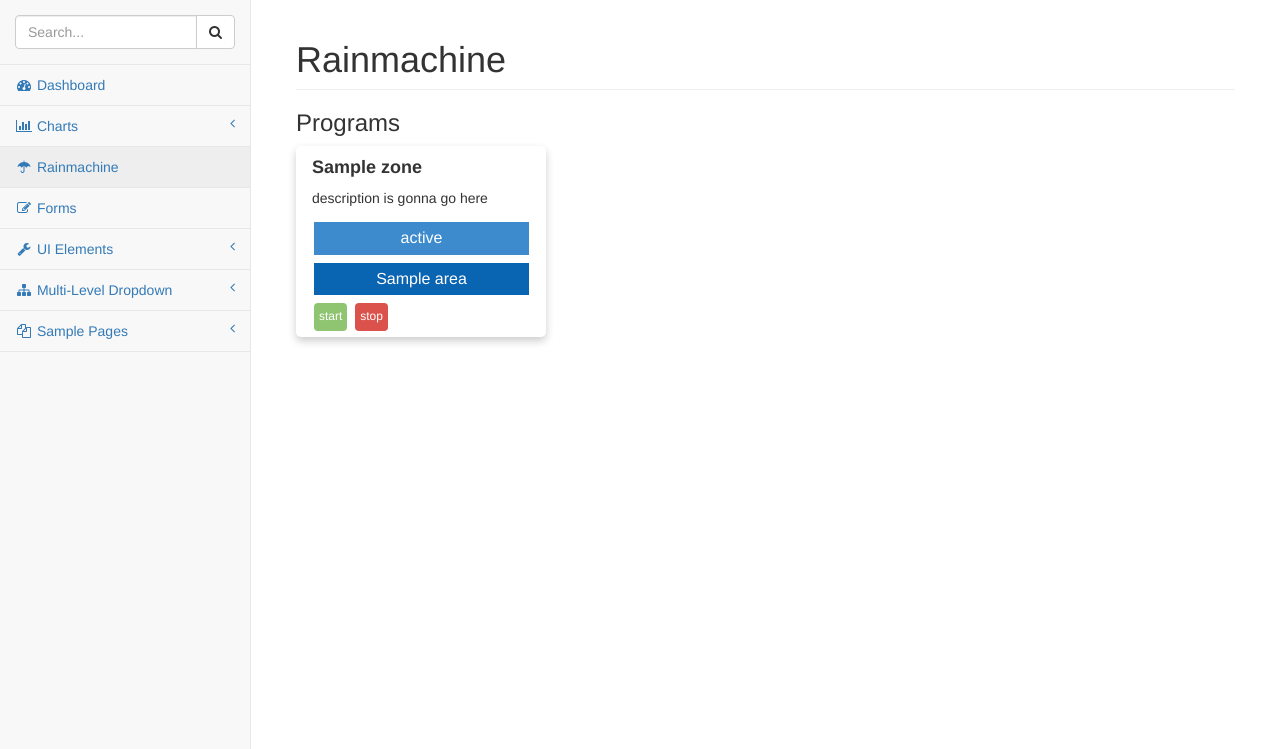
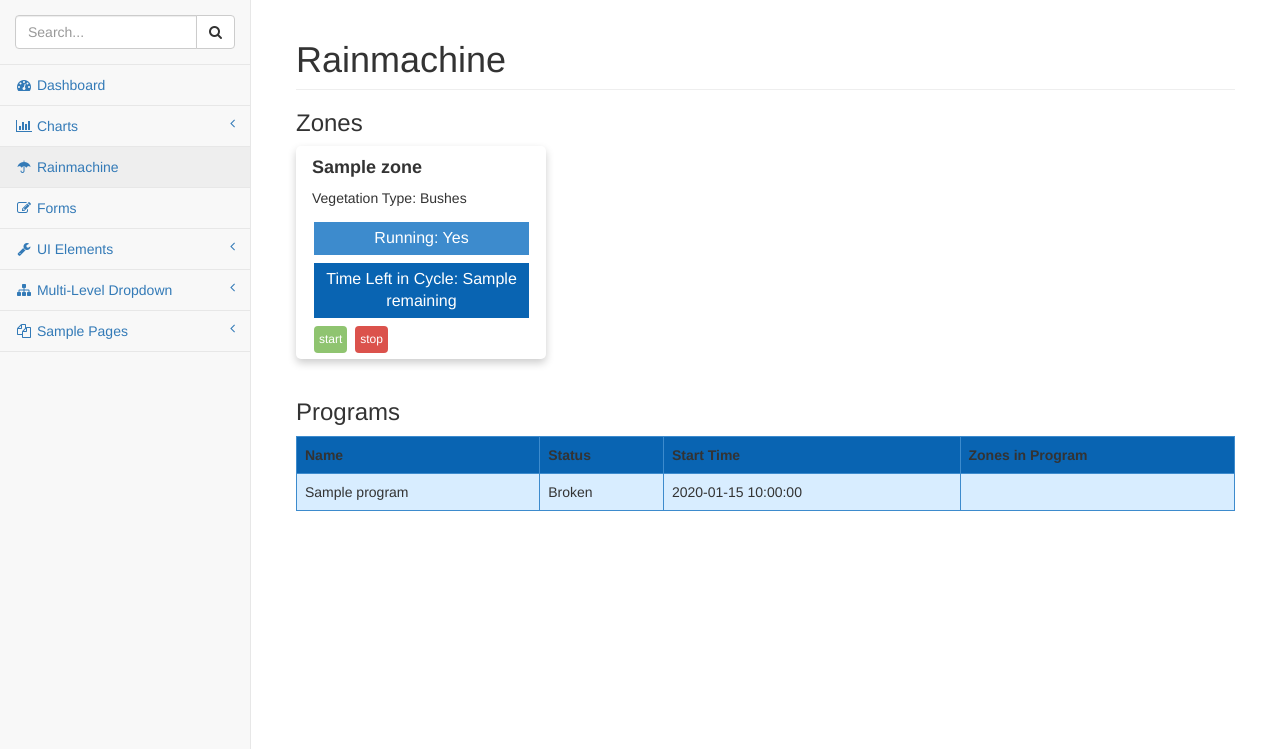
Before and after one commit to byutopia/Capstone, a Flask app: template templates/rainmachine.html in a window 1280 px wide. Shown: the part 51-800 px from the top of the page. Run offline with Flask 2, Linux system fonts and the light colour scheme; the template is opened without the code that fills it: most values are stand-ins (such as "Sample title", 1, 10 or a date in 2020); some libraries are stand-ins or nearby versions.

Commit message:
Rainmachine Changes

```diff
--- a/rainmachine/API.py
+++ b/rainmachine/API.py
@@ -5,7 +5,7 @@ class API:
     access_token = False
     sid = False
     #URL = "https://my.rainmachine.com/s/{}/{}?access_token={}"
-    URI = "10.10.108.144:8080"
+    URI = "10.10.104.231:8080"
     URL = "https://{}/api/4/{}?access_token={}"
 
     email = "salsahonor@gmail.com"
--- a/static/css/rainmachine.css
+++ b/static/css/rainmachine.css
@@ -43,3 +43,15 @@ div.status{
     /*cursor: pointer;*/
     width: 21.5rem;
 }
+table {
+    width: 100%;
+}
+th, td {
+    border: 1px solid #3D8BCD;
+    text-align: left;
+    padding: 8px;
+}
+
+tr:nth-child(even) {
+    background-color: #d8edff;
+}
--- a/templates/rainmachine.html
+++ b/templates/rainmachine.html
@@ -8,18 +8,47 @@
 <!doctype html>
 <title>Rainmachine</title>
 <link rel="stylesheet" type="text/css" href="css/rainmachine.css">
-<h3>Programs</h3>
+<h3>Zones</h3>
+<!-- rainmachineInfo.programs.programs -->
+<!-- rainmachineInfo.zones.zones -->
+{% for z in rainmachineInfo.zone.zones %}
+<div class="card">
+	<div class="raintainer">
+		<h4><b>{{ z.name|e }}</b></h4> <!-- ZONES here -->
 
-{% for z in zones %}
-<div class="card">
-<div class="raintainer">
-<h4><b>{{ z.name|e }}</b></h4> <!-- ZONES here -->
-<p>description is gonna go here</p> <!-- Description-->
-<div class="status" style="background-color: #3D8BCD;">{{ z.state|e }}</div><br>
-<div class="status" style="background-color: #0964B2;">{{ z.area|e }}</div><br>
-<button class="onOff" style="background-color: #8FC470;">start</button>
-<button class="onOff" style="background-color: #DB524C;">stop</button>
+		<p>Vegetation Type: {% if z.type == 2 %} Grass {% elif z.type == 3  %} Fruit Trees {% elif z.type == 4 %} Flowers {% elif z.type == 5 %} Vegetables {% elif z.type == 6 %} Citrus {% else %} Bushes{% endif %}</p>
+
+		{% for p in rainmachineInfo.properties.zones %}
+    {% if z.uid == p.uid %}
+    <p>Soil Type:  {% if p.soil == 1 %} Clay Loam {% elif p.soil == 2  %} Silty Clay {% elif p.soil == 3 %} Clay {% elif p.soil == 4 %} Loam {% elif p.soil == 5 %} Sandy Loam {% elif p.soil == 6 %} Loamy Sand {% elif p.soil == 7 %} Sand {% elif p.soil == 8 %} Sandy Clay {% elif p.soil == 9 %} Silt Loam {% elif p.soil == 10 %} Silt {% else %} Not specified {% endif %}  </p>
+    <p>Sun Exposure: {% if p.sun == 1 %} Full Sun  {% elif p.sun == 2 %} Partial Shade {% elif p.sun == 3 %} Full Shade {% else %} Not specified {% endif %}</p>
+    {% endif %}
+    {% endfor %}
+
+		<div class="status" style="background-color: #3D8BCD;">Running: {% if z.state == 0 %} No {% else %} Yes{% endif %}</div><br>
+		<div class="status" style="background-color: #0964B2;">Time Left in Cycle: {{ z.remaining|e }}</div><br>
+		<button class="onOff" style="background-color: #8FC470;">start</button>
+		<button class="onOff" style="background-color: #DB524C;">stop</button>
 </div>
 </div>
 {% endfor %}
+<br>
+<br>
+<h3>Programs</h3>
+<table>
+  <tr style="background-color:#0964B2">
+    <th>Name</th>
+    <th>Status</th>
+    <th>Start Time</th>
+    <th>Zones in Program</th>
+  </tr>
+{% for p in rainmachineInfo.program.programs %}
+  <tr>
+    <td>{{ p.name|e }}</td>
+    <td>{% if p.status == 0 %} Not Running {%elif p.status == 1%} Running {% else %} Broken{%endif%}</td>
+    <td>{{ p.startTime|e }}</td>
+    <td>{% for n in p.wateringTimes %} {%if n.active == true%} {{n.name|e}} <div>{% else %} {% endif %}{% endfor %}</td>
+  </tr>
+{% endfor %}
+</table>
 {% endblock %}
```
Also changed, not shown: rainmachine/controller.py (+22 -3 lines).
